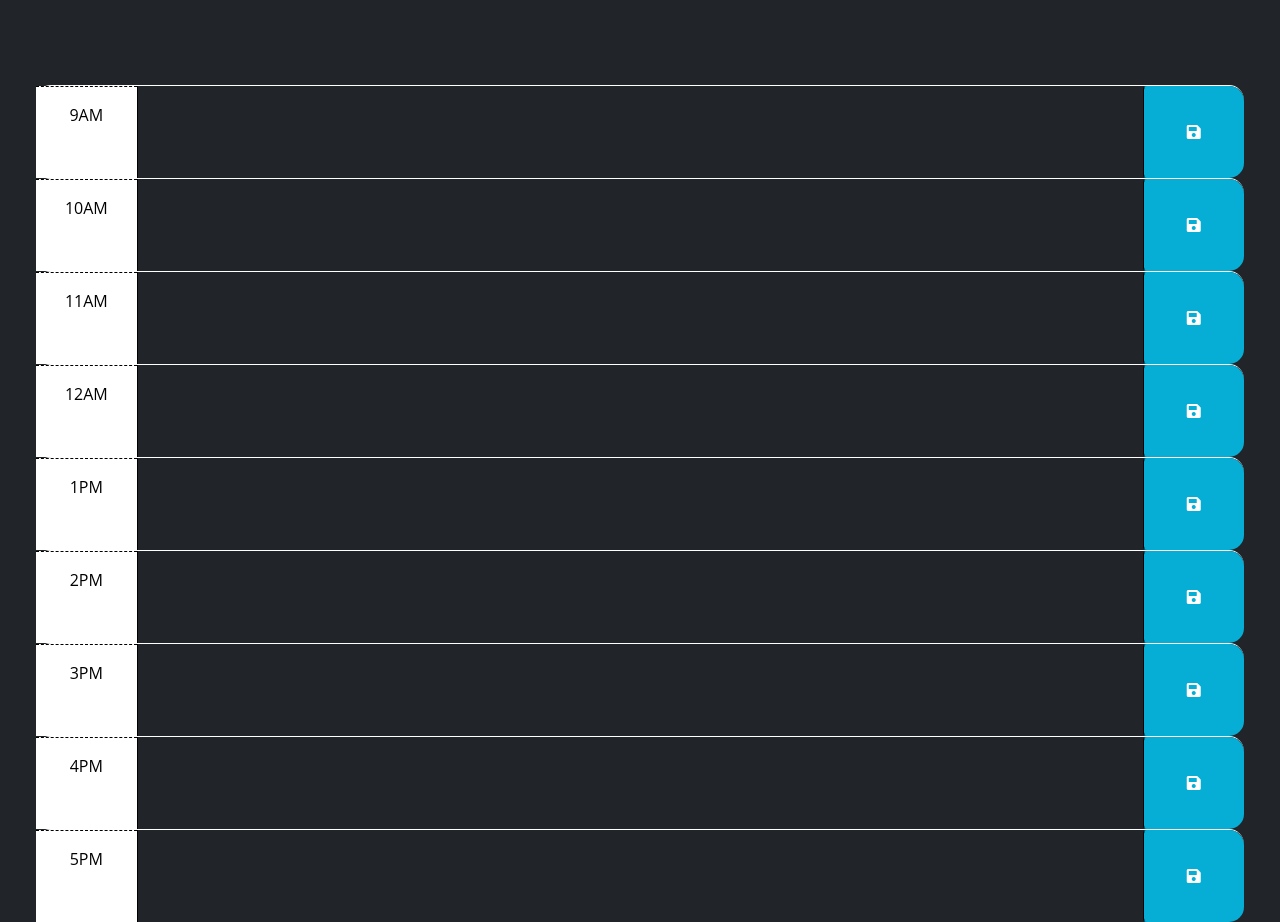
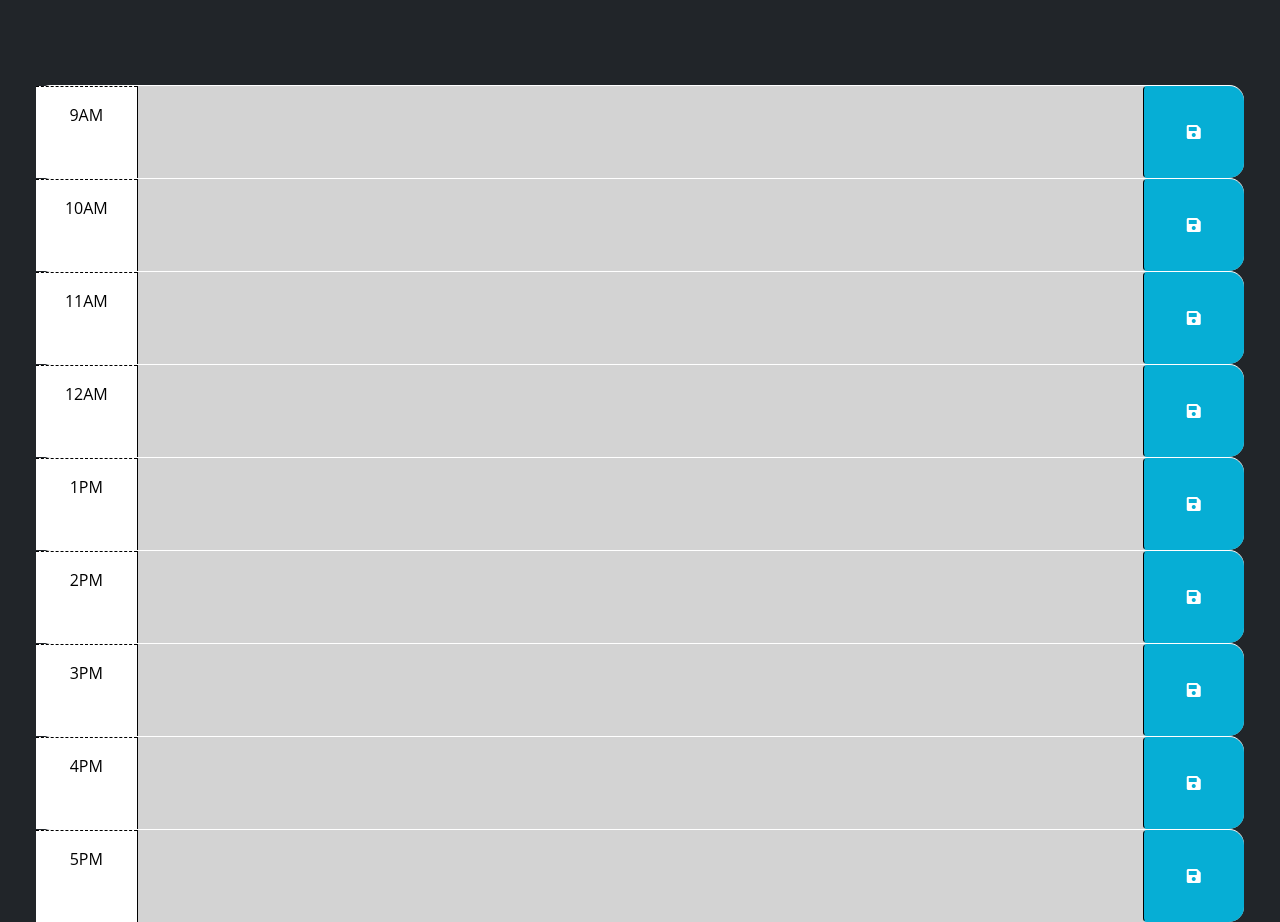
Before and after one commit to Chris70A/DailyScheduler, a plain HTML site: page index.html in a window 1280 px wide. Shown: the part 166-1088 px from the top of the page. Drawn offline with nearby package versions, Linux system fonts and the light colour scheme.

Commit message:
added day.js function

```diff
--- a/assets/script.js
+++ b/assets/script.js
@@ -2,7 +2,7 @@
 // the code isn't run until the browser has finished rendering all the elements
 // in the html.
 $(document).ready(function () {  // will only run when the page is ready
-    $('.btn').on('click', function() {  // excutes a function when btn is clicked
+    $('.btn').on('click', function() {  // listener for click events on the save button/ local storage.
 
         var task = $(this).siblings('.description').val(); //stores the task into a var
         var time = $(this).parent().attr('id'); // stores the ID of the parent in a var EX:hour-9
@@ -15,12 +15,44 @@ $(document).ready(function () {  // will only run when the page is ready
             $(".alert").removeClass('show');
         }, 1000);
     });
-    // TODO: Add a listener for click events on the save button. This code should
-    // use the id in the containing time-block as a key to save the user input in
-    // local storage. HINT: What does `this` reference in the click listener
-    // function? How can DOM traversal be used to get the "hour-x" id of the
-    // time-block containing the button that was clicked? How might the id be
-    // useful when saving the description in local storage?
+
+
+
+
+
+
+
+
+
+
+
+
+        $('.row').each(function () {  // the past, present, or future class
+            var hours = dayjs().hour(); //
+            var hourOfDay = parseInt($(this).attr('id').split('-') [1]);// Use split() in jquery.
+
+            if(hourOfDay < hours) {
+                $(this).addClass('past');
+                $(this).removeClass('present');
+                $(this).removeClass('future');
+            } else if (hourOfDay === hours){
+                $(this).addClass('present');
+                $(this).removeClass('past');
+                $(this).removeClass('future');
+            } else {
+                $(this).addClass('future');
+                $(this).removeClass('present');
+                $(this).removeClass('past');
+            }
+        });
+
+
+
+
+
+
+
+
     //
     // TODO: Add code to apply the past, present, or future class to each time
     // block by comparing the id to the current hour. HINTS: How can the id
--- a/index.html
+++ b/index.html
@@ -72,7 +72,7 @@
        </div>
 
     <!-- 1PM -->
-      <div id="hour-1" class="row time-block ">
+      <div id="hour-13" class="row time-block ">
         <div class="col-2 col-md-1 hour text-center py-3">1PM</div>
         <textarea class="col-8 col-md-10 description" rows="3"> </textarea>
         <button class="btn saveBtn col-2 col-md-1" aria-label="save">
@@ -81,7 +81,7 @@
       </div>
 
     <!-- 2PM -->
-    <div id="hour-2" class="row time-block ">
+    <div id="hour-14" class="row time-block ">
         <div class="col-2 col-md-1 hour text-center py-3">2PM</div>
         <textarea class="col-8 col-md-10 description" rows="3"> </textarea>
         <button class="btn saveBtn col-2 col-md-1" aria-label="save">
@@ -89,7 +89,7 @@
         </button>
       </div>
       <!-- 3PM -->
-    <div id="hour-3" class="row time-block ">
+    <div id="hour-15" class="row time-block ">
         <div class="col-2 col-md-1 hour text-center py-3">3PM</div>
         <textarea class="col-8 col-md-10 description" rows="3"> </textarea>
         <button class="btn saveBtn col-2 col-md-1" aria-label="save">
@@ -99,7 +99,7 @@
 
 
     <!-- 4PM -->
-    <div id="hour-4" class="row time-block ">
+    <div id="hour-16" class="row time-block ">
         <div class="col-2 col-md-1 hour text-center py-3">4PM</div>
         <textarea class="col-8 col-md-10 description" rows="3"> </textarea>
         <button class="btn saveBtn col-2 col-md-1" aria-label="save">
@@ -108,7 +108,7 @@
       </div>
 
     <!-- 5PM -->
-    <div id="hour-5" class="row time-block ">
+    <div id="hour-17" class="row time-block ">
         <div class="col-2 col-md-1 hour text-center py-3">5PM</div>
         <textarea class="col-8 col-md-10 description" rows="3"> </textarea>
         <button class="btn saveBtn col-2 col-md-1" aria-label="save">
```
